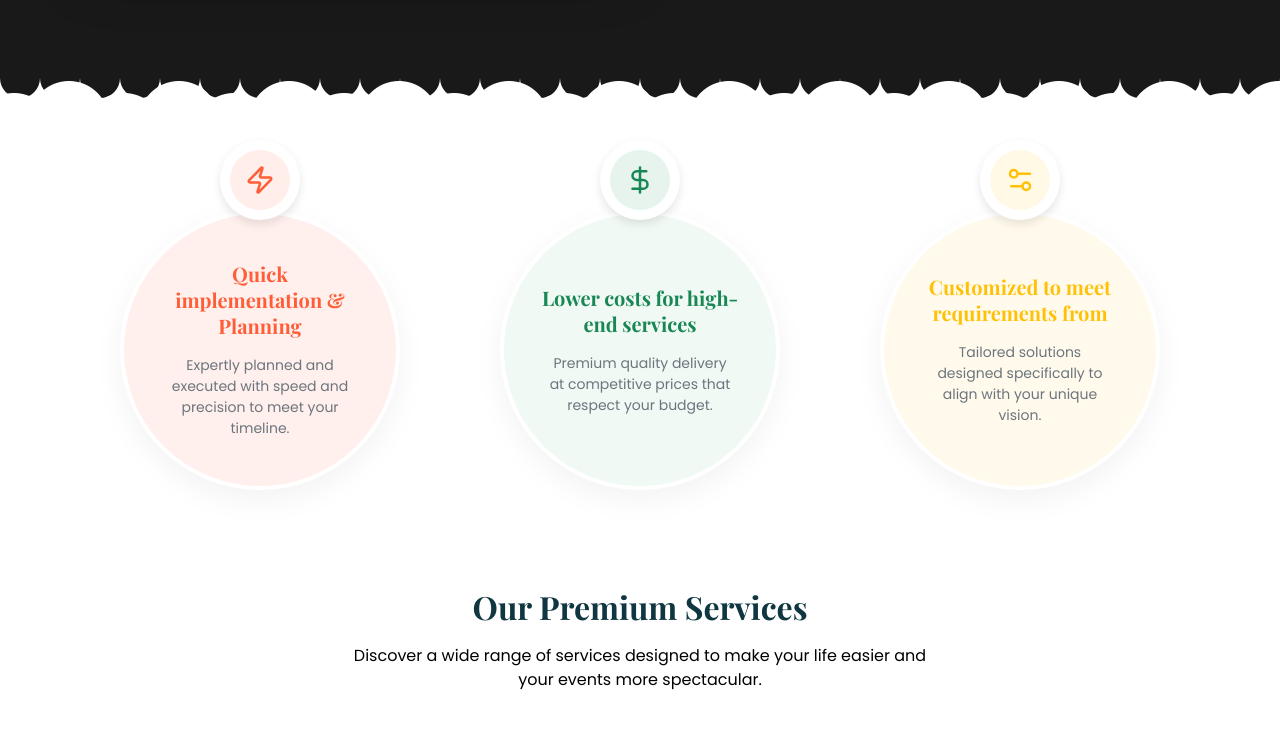
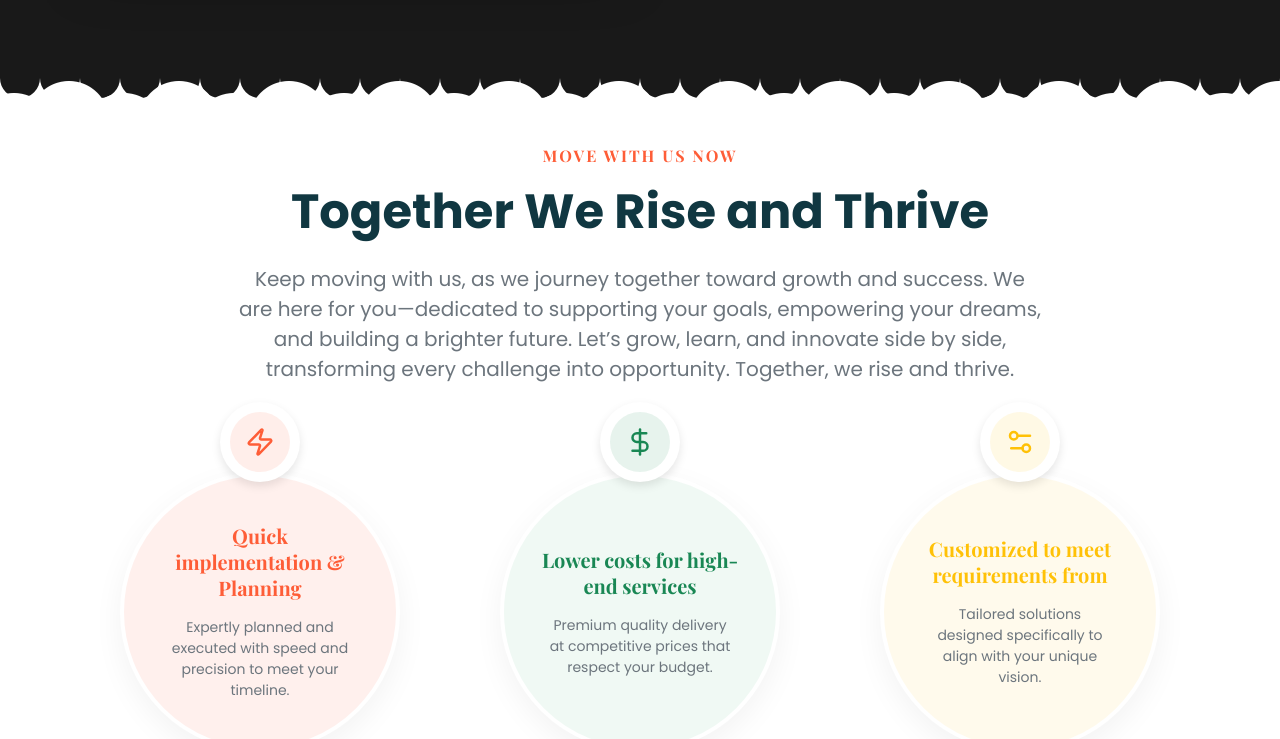
Before and after one commit to NtakirutimanaI/me-for-you-nest-and-react, a React (Vite) app in the folder meforyou-frontend/: page / in a window 1280 px wide. Shown: the part 602-1341 px from the top of the page. Built offline with nearby package versions, Linux system fonts and the light colour scheme; no server answers; a web font is replaced by a local one.

Commit message:
UI: Restore Move With Us Now header and text

```diff
--- a/meforyou-frontend/src/app/pages/Home.tsx
+++ b/meforyou-frontend/src/app/pages/Home.tsx
@@ -201,7 +201,14 @@ export function Home() {
       {/* Why Choose Us */}
       <div className="container-xxl py-5 bg-white">
         <div className="container">
-          <div className="row g-4 justify-content-center pt-4">
+          <div className="text-center mx-auto mb-5 wow fadeInUp" data-wow-delay="0.1s" style={{ maxWidth: '900px' }}>
+            <h6 className="text-primary text-uppercase fw-bold mb-3" style={{ letterSpacing: '2px' }}>Move With Us Now</h6>
+            <h1 className="display-5 mb-4 fw-bold">Together We Rise and Thrive</h1>
+            <p className="text-muted fs-5 lh-base px-lg-5">
+              Keep moving with us, as we journey together toward growth and success. We are here for you—dedicated to supporting your goals, empowering your dreams, and building a brighter future. Let’s grow, learn, and innovate side by side, transforming every challenge into opportunity. Together, we rise and thrive.
+            </p>
+          </div>
+          <div className="row g-4 justify-content-center">
             {/* Quick implementation & Planning */}
             <div className="col-lg-4 col-md-6 wow fadeInUp" data-wow-delay="0.1s">
               <div className="circle-card-container">
```
